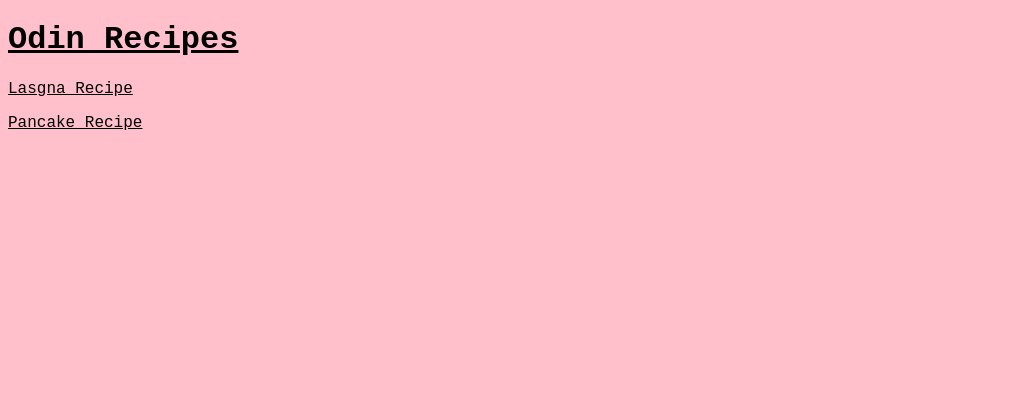
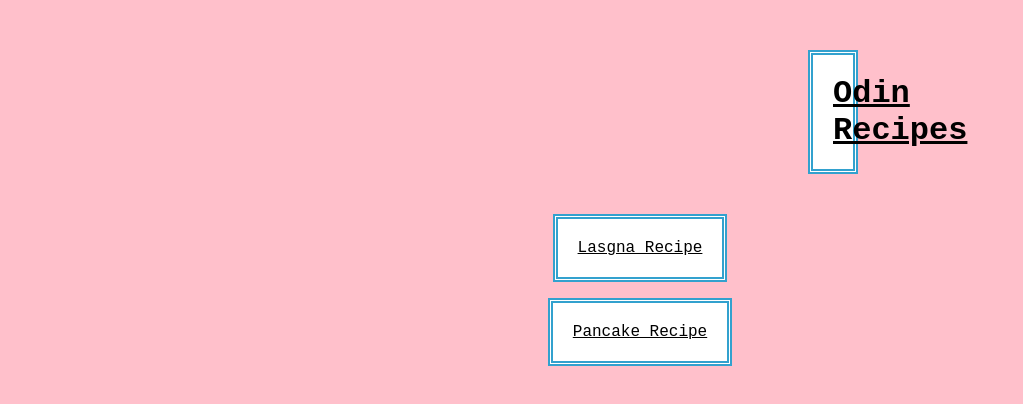
Before and after one commit to VascoMacedo/odin-recipes, a plain HTML site: page index.html in a window 1280 px wide. Shown: the whole page, without its empty margins (0-1023 px from the left). Drawn offline with Linux system fonts and the light colour scheme.

Commit message:
Added Block and Inline Lesson Assignment

```diff
--- a/index.html
+++ b/index.html
@@ -6,7 +6,7 @@
   <link rel="stylesheet" href="styles/index.css">
 </head>
 <body>
-  <a href="index.html" ><h1>Odin Recipes</h1></a>
+  <a class="link" href="index.html"><h1> Odin Recipes </h1></a>
   <p><a href="recipes/lasagna.html">Lasgna Recipe</a></p>
   <p><a href="recipes/pancake.html">Pancake Recipe</a></p>
 </body>
--- a/styles/index.css
+++ b/styles/index.css
@@ -16,3 +16,26 @@ h3 {
   font-weight: bold;
   text-decoration: underline;
 }
+
+h1 {
+  text-align: center;
+  background-color: white;
+  padding: 20px;
+  border: thick double #32a1ce;
+  margin: 0px 800px;
+  margin-top: 50px;
+  margin-bottom: 40px;
+}
+
+p {
+  /*border: thick double #32a1ce;*/
+  text-align: center;
+}
+
+p a {
+  display: inline-block;
+  background-color: white;
+  padding: 20px;
+  border: thick double #32a1ce;
+  margin: 0 auto;
+}
```
